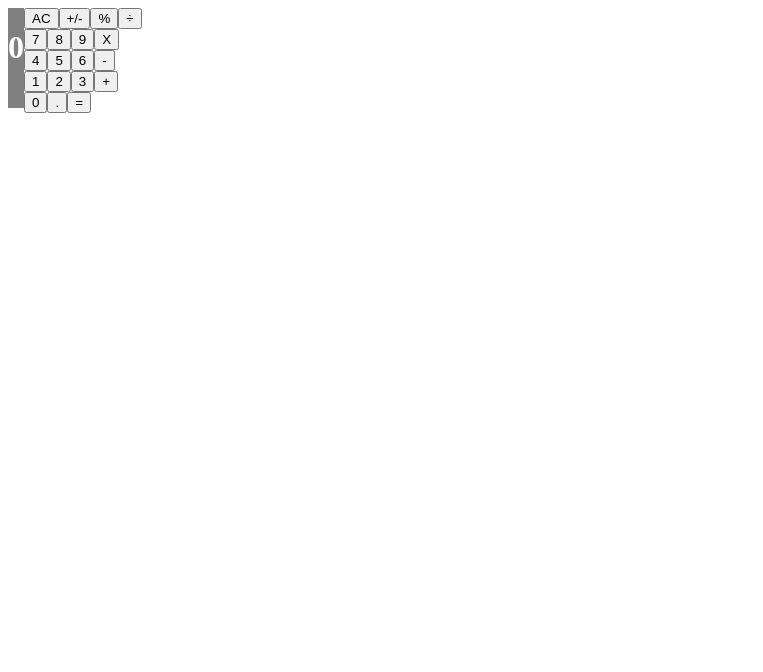
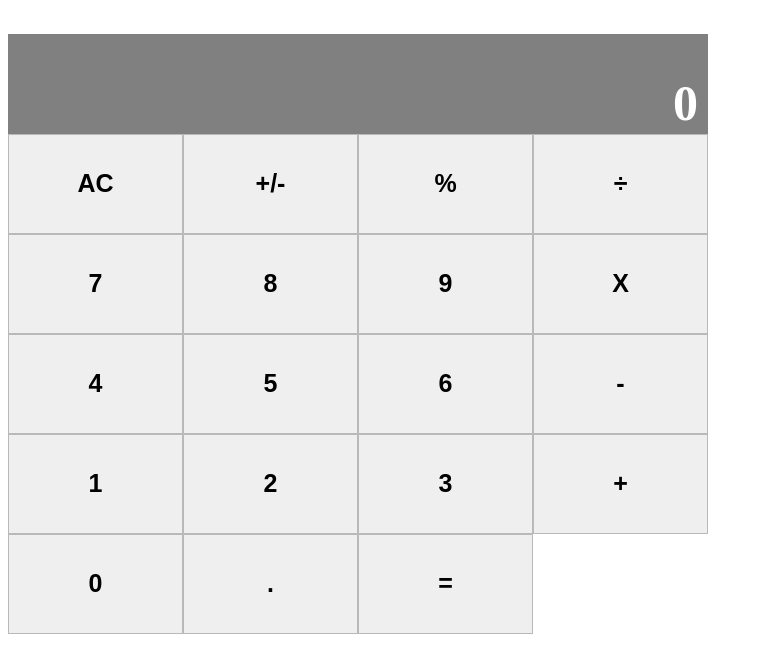
Before and after one commit to peterrobert/React-calculator, a React (Create React App) app: page / in a window 1280 px wide. Shown: the top 672 px of the page, without its empty margins (0-763 px from the left). Built offline with nearby package versions, Linux system fonts and the light colour scheme.

Commit message:
styled the button components

```diff
--- a/src/App.css
+++ b/src/App.css
@@ -1,21 +1,35 @@
-.button_panel{
-
-}
-
-.display_component{
+.display_component {
   background-color: grey;
   height: 100px;
   color: #fff;
   font-weight: bold;
   text-align: right;
-
+  padding-right: 10px;
 }
 
-.grouprow{
-    height: 100px;
+.display_component h1 {
+  font-size: 50px;
+  position: relative;
+  top: 40px;
 }
 
-.app_component{
-    display: flex;
-    width: 700px;
+.grouprow {
+  height: 100px;
 }
+
+.app_component {
+  /* display: flex; */
+  width: 700px;
+}
+
+.button_panel {
+  /* height: 100px; */
+}
+.btn_component {
+  width: 25%;
+  height: 100px;
+  color: #000000;
+  font-weight: bold;
+  border: 1px solid rgb(187, 184, 184);
+  font-size: 25px;
+}
--- a/src/buttonsArray.js
+++ b/src/buttonsArray.js
@@ -1,72 +1,91 @@
 const Group1 = [
   {
     name: 'AC',
+    id: 1,
   },
   {
     name: '+/-',
+    id: 2,
   },
   {
     name: '%',
+    id: 3,
   },
   {
     name: '÷',
+    id: 4,
   },
 ];
 
 const Group2 = [
   {
     name: '7',
+    id: 5,
   },
   {
     name: '8',
+    id: 6,
   },
   {
     name: '9',
+    id: 7,
   },
   {
     name: 'X',
+    id: 8,
   },
 ];
 
 const Group3 = [
   {
     name: '4',
+    id: 9,
   },
   {
     name: '5',
+    id: 10,
   },
   {
     name: '6',
+    id: 11,
   },
   {
     name: '-',
+    id: 12,
   },
 ];
 
 const Group4 = [
   {
     name: '1',
+    id: 13,
   },
   {
     name: '2',
+    id: 14,
   },
   {
     name: '3',
+    id: 15,
   },
   {
     name: '+',
+    id: 16,
   },
 ];
 
 const Group5 = [
   {
     name: '0',
+    id: 17,
   },
   {
     name: '.',
+    id: 18,
   },
   {
     name: '=',
+    id: 19,
   },
 ];
 
--- a/src/components/Button.js
+++ b/src/components/Button.js
@@ -3,7 +3,7 @@ import PropTypes from 'prop-types';
 
 export const Button = props => {
   const { name } = props;
-  return <button type="button">{name}</button>;
+  return <button type="button" className="btn_component">{name}</button>;
 };
 
 Button.propTypes = {
--- a/src/components/ButtonPanel.js
+++ b/src/components/ButtonPanel.js
@@ -5,7 +5,7 @@ import {
 } from '../buttonsArray';
 
 export const ButtonPanel = () => {
-  const displayButtons = data => <Button name={data.name} />;
+  const displayButtons = data => <Button key={data.id} name={data.name} />;
 
   const groupOneButtons = Group1.map(displayButtons);
   const groupTwoButtons = Group2.map(displayButtons);
```
Also changed, not shown: .eslintrc.json, 1 other file (tests, documents, lock files or other folders).
